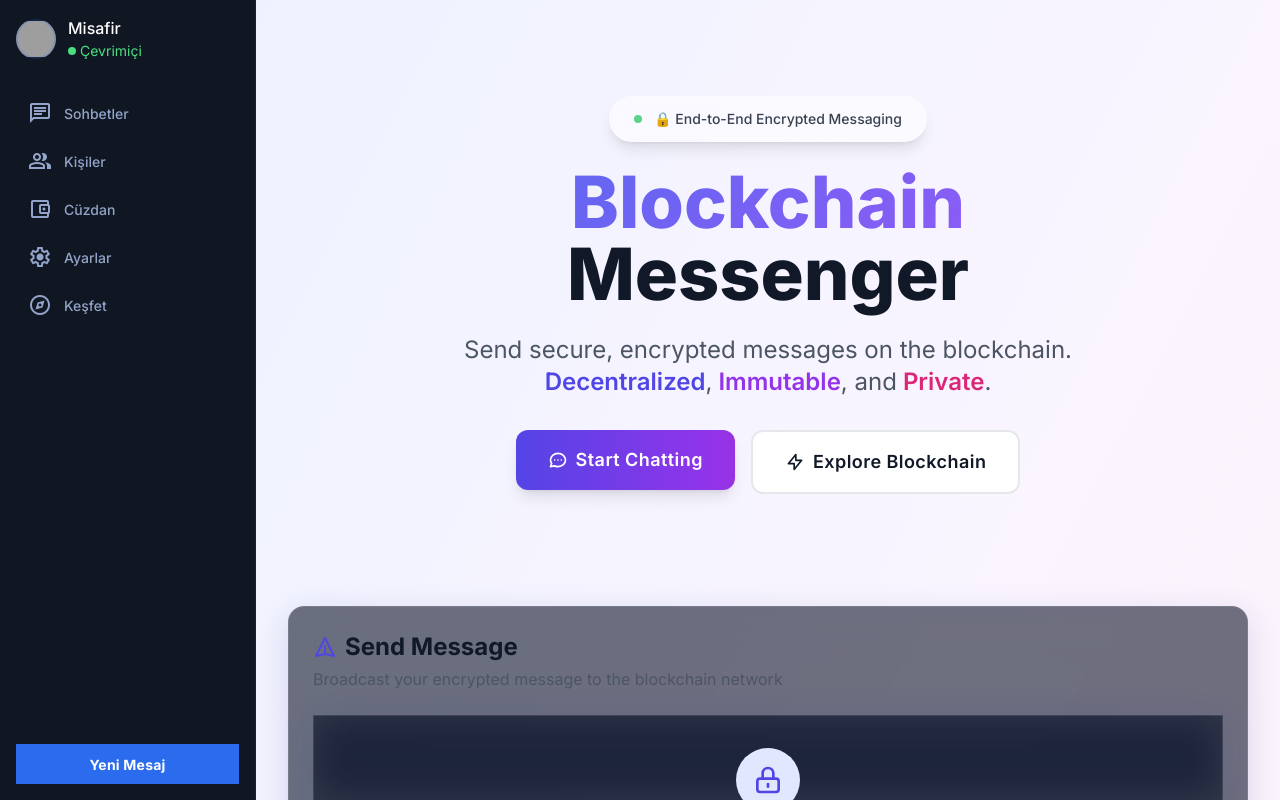
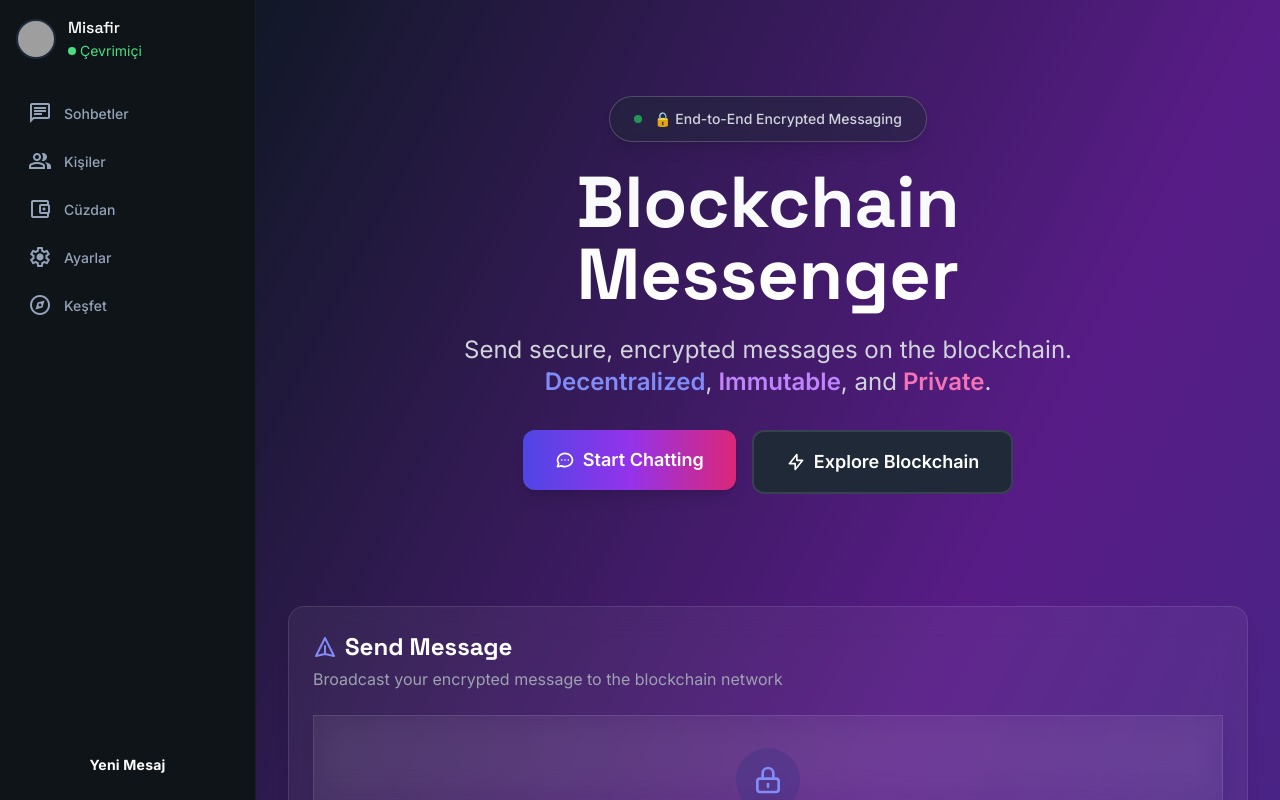
Before and after one commit to LodosLawson/blockchain-messenger, a Next.js app in the folder frontend/: page / in a window 1280 px wide. Built offline with nearby package versions, Linux system fonts and the light colour scheme; no server answers; grey boxes are pictures that could not be loaded.

Commit message:
feat: Modernize design system with enhanced colors, animations, and glassmorphism

```diff
--- a/frontend/src/app/globals.css
+++ b/frontend/src/app/globals.css
@@ -1,358 +1,202 @@
-@import url('https://fonts.googleapis.com/css2?family=Inter:wght@300;400;500;600;700;800;900&display=swap');
+@import url('https://fonts.googleapis.com/css2?family=Inter:wght@300;400;500;600;700;800;900&family=Space+Grotesk:wght@300;400;500;600;700&display=swap');
 
 @tailwind base;
 @tailwind components;
 @tailwind utilities;
 
 @layer base {
-    :root {
-        /* Modern Color Palette */
-        --color-primary: #6366f1;
-        --color-primary-dark: #4f46e5;
-        --color-primary-light: #818cf8;
-
-        --color-secondary: #8b5cf6;
-        --color-accent: #ec4899;
-        --color-success: #10b981;
-        --color-warning: #f59e0b;
-        --color-error: #ef4444;
-
-        /* Backgrounds */
-        --bg-primary: #ffffff;
-        --bg-secondary: #f8fafc;
-        --text-primary: #0f172a;
-        --text-secondary: #64748b;
-
-        /* Shadows */
-        --shadow-sm: 0 1px 2px 0 rgb(0 0 0 / 0.05);
-        --shadow-md: 0 4px 6px -1px rgb(0 0 0 / 0.1);
-        --shadow-lg: 0 10px 15px -3px rgb(0 0 0 / 0.1);
-        --shadow-xl: 0 20px 25px -5px rgb(0 0 0 / 0.1);
-        --shadow-glow: 0 0 20px rgba(99, 102, 241, 0.3);
-
-        /* Transitions */
-        --transition-fast: 150ms cubic-bezier(0.4, 0, 0.2, 1);
-        --transition-base: 300ms cubic-bezier(0.4, 0, 0.2, 1);
-        --transition-slow: 500ms cubic-bezier(0.4, 0, 0.2, 1);
+    * {
+        @apply border-border-dark;
     }
 
-    .dark {
-        --bg-primary: #0f172a;
-        --bg-secondary: #1e293b;
-        --text-primary: #f1f5f9;
-        --text-secondary: #cbd5e1;
-        --shadow-glow: 0 0 30px rgba(139, 92, 246, 0.4);
+    html {
+        @apply scroll-smooth;
+    }
+
+    body {
+        @apply bg-background-darker text-text-primary antialiased;
+        font-family: 'Inter', -apple-system, BlinkMacSystemFont, 'Segoe UI', sans-serif;
+    }
+
+    h1,
+    h2,
+    h3,
+    h4,
+    h5,
+    h6 {
+        @apply font-display;
     }
 }
 
-@layer base {
-    * {
-        @apply border-border;
-    }
-
-    body {
-        @apply bg-background text-foreground;
-        font-family: 'Inter', -apple-system, BlinkMacSystemFont, 'Segoe UI', sans-serif;
-        -webkit-font-smoothing: antialiased;
-        -moz-osx-font-smoothing: grayscale;
-    }
+/* Custom Scrollbar */
+.custom-scrollbar::-webkit-scrollbar {
+    width: 6px;
+    height: 6px;
 }
 
-/* Premium Animations */
-@keyframes fadeInUp {
-    from {
-        opacity: 0;
-        transform: translateY(20px);
-    }
-
-    to {
-        opacity: 1;
-        transform: translateY(0);
-    }
+.custom-scrollbar::-webkit-scrollbar-track {
+    @apply bg-transparent;
 }
 
-@keyframes scaleIn {
-    from {
-        opacity: 0;
-        transform: scale(0.95);
-    }
-
-    to {
-        opacity: 1;
-        transform: scale(1);
-    }
+.custom-scrollbar::-webkit-scrollbar-thumb {
+    @apply bg-white/10 rounded-full hover:bg-white/20 transition-colors;
 }
 
-@keyframes shimmer {
-    0% {
-        background-position: -1000px 0;
-    }
-
-    100% {
-        background-position: 1000px 0;
-    }
+/* Glassmorphism Effects */
+.glass {
+    @apply bg-white/5 backdrop-blur-md border border-white/10;
 }
 
-@keyframes float {
-
-    0%,
-    100% {
-        transform: translateY(0px);
-    }
-
-    50% {
-        transform: translateY(-10px);
-    }
+.glass-strong {
+    @apply bg-white/10 backdrop-blur-xl border border-white/20;
 }
 
-@keyframes pulse-glow {
-
-    0%,
-    100% {
-        box-shadow: 0 0 20px rgba(99, 102, 241, 0.3);
-    }
-
-    50% {
-        box-shadow: 0 0 40px rgba(99, 102, 241, 0.6);
-    }
-}
-
-@keyframes gradient-shift {
-    0% {
-        background-position: 0% 50%;
-    }
-
-    50% {
-        background-position: 100% 50%;
-    }
-
-    100% {
-        background-position: 0% 50%;
-    }
-}
-
-.animate-fade-in-up {
-    animation: fadeInUp 0.6s ease-out;
-}
-
-.animate-scale-in {
-    animation: scaleIn 0.4s ease-out;
-}
-
-.animate-float {
-    animation: float 3s ease-in-out infinite;
-}
-
-.animate-pulse-glow {
-    animation: pulse-glow 2s ease-in-out infinite;
-}
-
-.animate-gradient {
-    background-size: 200% 200%;
-    animation: gradient-shift 3s ease infinite;
-}
-
-/* Premium Glass Effects */
 .glass-premium {
-    background: rgba(255, 255, 255, 0.1);
-    backdrop-filter: blur(20px) saturate(180%);
-    -webkit-backdrop-filter: blur(20px) saturate(180%);
-    border: 1px solid rgba(255, 255, 255, 0.2);
-    box-shadow: 0 8px 32px 0 rgba(31, 38, 135, 0.15);
-    transition: all var(--transition-base);
+    @apply bg-white/5 backdrop-blur-lg border border-white/10 shadow-lg;
+    transition: all 0.3s cubic-bezier(0.4, 0, 0.2, 1);
 }
 
 .glass-premium:hover {
-    background: rgba(255, 255, 255, 0.15);
+    @apply bg-white/10 border-white/20 shadow-xl;
     transform: translateY(-2px);
-    box-shadow: 0 12px 40px 0 rgba(31, 38, 135, 0.25);
 }
 
-.dark .glass-premium {
-    background: rgba(15, 23, 42, 0.6);
-    border: 1px solid rgba(255, 255, 255, 0.1);
+/* Modern Card Styles */
+.card-modern {
+    @apply rounded-2xl bg-surface-dark border border-border-light p-6 transition-all duration-300;
 }
 
-.dark .glass-premium:hover {
-    background: rgba(15, 23, 42, 0.8);
+.card-modern:hover {
+    @apply border-stitch-blue/50 shadow-glow-blue;
+    transform: translateY(-4px);
+}
+
+.card-gradient {
+    @apply rounded-2xl p-6 relative overflow-hidden;
+    background: linear-gradient(135deg, rgba(43, 108, 238, 0.1) 0%, rgba(139, 92, 246, 0.1) 100%);
+    border: 1px solid rgba(43, 108, 238, 0.2);
+}
+
+.card-gradient::before {
+    content: '';
+    @apply absolute inset-0 opacity-0 transition-opacity duration-300;
+    background: linear-gradient(135deg, rgba(43, 108, 238, 0.2) 0%, rgba(139, 92, 246, 0.2) 100%);
+}
+
+.card-gradient:hover::before {
+    @apply opacity-100;
 }
 
 /* Premium Button Styles */
-.btn-premium {
-    position: relative;
-    overflow: hidden;
-    font-weight: 600;
-    letter-spacing: 0.025em;
-    transition: all var(--transition-base);
+.btn-primary {
+    @apply px-6 py-3 rounded-xl font-semibold text-white;
+    @apply bg-gradient-to-r from-stitch-blue to-stitch-purple;
+    @apply hover:shadow-glow-blue transition-all duration-300;
+    @apply active:scale-95;
 }
 
-.btn-premium::before {
-    content: '';
-    position: absolute;
-    top: 0;
-    left: -100%;
-    width: 100%;
-    height: 100%;
-    background: linear-gradient(90deg, transparent, rgba(255, 255, 255, 0.3), transparent);
-    transition: left 0.5s;
+.btn-secondary {
+    @apply px-6 py-3 rounded-xl font-semibold;
+    @apply bg-white/5 hover:bg-white/10 border border-white/10;
+    @apply text-white transition-all duration-300;
 }
 
-.btn-premium:hover::before {
-    left: 100%;
+.btn-ghost {
+    @apply px-6 py-3 rounded-xl font-semibold;
+    @apply text-muted-dark hover:text-white hover:bg-white/5;
+    @apply transition-all duration-300;
 }
 
-.btn-premium:hover {
-    transform: translateY(-2px);
-    box-shadow: var(--shadow-xl);
+/* Input Styles */
+.input-modern {
+    @apply w-full px-4 py-3 rounded-xl;
+    @apply bg-white/5 border border-white/10;
+    @apply text-white placeholder:text-muted-dark;
+    @apply focus:outline-none focus:border-stitch-blue/50 focus:ring-2 focus:ring-stitch-blue/20;
+    @apply transition-all duration-300;
 }
 
-.btn-premium:active {
-    transform: translateY(0);
+.input-modern:focus {
+    @apply bg-white/10;
 }
 
 /* Gradient Text */
-.gradient-text {
-    background: linear-gradient(135deg, #667eea 0%, #764ba2 100%);
-    -webkit-background-clip: text;
-    -webkit-text-fill-color: transparent;
-    background-clip: text;
+.text-gradient {
+    @apply bg-gradient-to-r from-stitch-blue to-stitch-purple bg-clip-text text-transparent;
 }
 
-.gradient-text-primary {
-    background: linear-gradient(135deg, var(--color-primary) 0%, var(--color-secondary) 100%);
-    -webkit-background-clip: text;
-    -webkit-text-fill-color: transparent;
-    background-clip: text;
+.text-gradient-pink {
+    @apply bg-gradient-to-r from-stitch-pink to-stitch-purple bg-clip-text text-transparent;
+}
+
+.text-gradient-cyan {
+    @apply bg-gradient-to-r from-stitch-cyan to-stitch-blue bg-clip-text text-transparent;
+}
+
+/* Badge Styles */
+.badge {
+    @apply inline-flex items-center px-3 py-1 rounded-full text-xs font-semibold;
+}
+
+.badge-primary {
+    @apply bg-stitch-blue/20 text-stitch-blue border border-stitch-blue/30;
+}
+
+.badge-success {
+    @apply bg-accent-green/20 text-accent-green border border-accent-green/30;
+}
+
+.badge-warning {
+    @apply bg-accent-yellow/20 text-accent-yellow border border-accent-yellow/30;
+}
+
+.badge-error {
+    @apply bg-accent-red/20 text-accent-red border border-accent-red/30;
+}
+
+/* Divider */
+.divider {
+    @apply h-px bg-gradient-to-r from-transparent via-white/10 to-transparent;
+}
+
+/* Focus Ring */
+.focus-ring {
+    @apply focus:outline-none focus:ring-2 focus:ring-stitch-blue/50 focus:ring-offset-2 focus:ring-offset-background-dark;
 }
 
 /* Hover Effects */
 .hover-lift {
-    transition: transform var(--transition-base);
-}
-
-.hover-lift:hover {
-    transform: translateY(-4px);
+    @apply transition-transform duration-300 hover:-translate-y-1;
 }
 
 .hover-scale {
-    transition: transform var(--transition-base);
-}
-
-.hover-scale:hover {
-    transform: scale(1.05);
+    @apply transition-transform duration-300 hover:scale-105;
 }
 
 .hover-glow {
-    transition: box-shadow var(--transition-base);
-}
-
-.hover-glow:hover {
-    box-shadow: var(--shadow-glow);
+    @apply transition-shadow duration-300 hover:shadow-glow-blue;
 }
 
 /* Loading Skeleton */
 .skeleton {
-    background: linear-gradient(90deg, #f0f0f0 25%, #e0e0e0 50%, #f0f0f0 75%);
+    @apply bg-white/5 animate-shimmer;
+    background-image: linear-gradient(90deg,
+            rgba(255, 255, 255, 0.05) 0%,
+            rgba(255, 255, 255, 0.1) 50%,
+            rgba(255, 255, 255, 0.05) 100%);
     background-size: 200% 100%;
-    animation: shimmer 1.5s infinite;
-}
-
-.dark .skeleton {
-    background: linear-gradient(90deg, #1e293b 25%, #334155 50%, #1e293b 75%);
-    background-size: 200% 100%;
-}
-
-/* Premium Card */
-.card-premium {
-    @apply rounded-2xl p-6 transition-all duration-300;
-    background: rgba(255, 255, 255, 0.8);
-    backdrop-filter: blur(10px);
-    border: 1px solid rgba(255, 255, 255, 0.3);
-    box-shadow: 0 4px 6px rgba(0, 0, 0, 0.05);
-}
-
-.card-premium:hover {
-    transform: translateY(-4px);
-    box-shadow: 0 12px 24px rgba(0, 0, 0, 0.1);
-}
-
-.dark .card-premium {
-    background: rgba(30, 41, 59, 0.8);
-    border: 1px solid rgba(255, 255, 255, 0.1);
-}
-
-/* Premium Input */
-.input-premium {
-    @apply w-full px-4 py-3 rounded-xl border-2 border-gray-200 dark:border-gray-700;
-    @apply bg-white dark:bg-gray-800 text-gray-900 dark:text-gray-100;
-    @apply focus:border-indigo-500 focus:ring-4 focus:ring-indigo-500/20;
-    @apply transition-all duration-300;
-    font-family: 'Inter', sans-serif;
-}
-
-.input-premium:focus {
-    outline: none;
-    transform: translateY(-1px);
-}
-
-/* Gradient Backgrounds */
-.bg-gradient-primary {
-    background: linear-gradient(135deg, #667eea 0%, #764ba2 100%);
-}
-
-.bg-gradient-secondary {
-    background: linear-gradient(135deg, #f093fb 0%, #f5576c 100%);
-}
-
-.bg-gradient-success {
-    background: linear-gradient(135deg, #4facfe 0%, #00f2fe 100%);
-}
-
-.bg-gradient-warm {
-    background: linear-gradient(135deg, #fa709a 0%, #fee140 100%);
-}
-
-/* Scrollbar Styling */
-::-webkit-scrollbar {
-    width: 8px;
-    height: 8px;
-}
-
-::-webkit-scrollbar-track {
-    background: rgba(0, 0, 0, 0.05);
-    border-radius: 10px;
-}
-
-::-webkit-scrollbar-thumb {
-    background: rgba(99, 102, 241, 0.5);
-    border-radius: 10px;
-}
-
-::-webkit-scrollbar-thumb:hover {
-    background: rgba(99, 102, 241, 0.7);
-}
-
-.dark ::-webkit-scrollbar-track {
-    background: rgba(255, 255, 255, 0.05);
-}
-
-.dark ::-webkit-scrollbar-thumb {
-    background: rgba(139, 92, 246, 0.5);
-}
-
-.dark ::-webkit-scrollbar-thumb:hover {
-    background: rgba(139, 92, 246, 0.7);
 }
 
 /* Mobile Optimizations */
 @media (max-width: 640px) {
-    .btn-premium {
-        min-height: 44px;
-        min-width: 44px;
+
+    .btn-primary,
+    .btn-secondary,
+    .btn-ghost {
+        @apply min-h-[44px] min-w-[44px];
     }
 
-    .input-premium {
-        font-size: 16px;
-        /* Prevents zoom on iOS */
+    .input-modern {
+        @apply text-base;
     }
 }
--- a/frontend/tailwind.config.ts
+++ b/frontend/tailwind.config.ts
@@ -6,64 +6,98 @@ const config: Config = {
         "./src/components/**/*.{js,ts,jsx,tsx,mdx}",
         "./src/app/**/*.{js,ts,jsx,tsx,mdx}",
     ],
-    darkMode: 'media', // or 'class'
+    darkMode: 'class',
     theme: {
         extend: {
             fontFamily: {
-                sans: ["var(--font-inter)", "sans-serif"],
-                display: ["var(--font-space-grotesk)", "sans-serif"],
+                sans: ["var(--font-inter)", "Inter", "sans-serif"],
+                display: ["var(--font-space-grotesk)", "Space Grotesk", "sans-serif"],
             },
             colors: {
-                border: "hsl(var(--border))",
-                input: "hsl(var(--input))",
-                ring: "hsl(var(--ring))",
-                background: "hsl(var(--background))",
-                foreground: "hsl(var(--foreground))",
-                primary: {
-                    DEFAULT: "hsl(var(--primary))",
-                    foreground: "hsl(var(--primary-foreground))",
+                // Modern Stitch Design System
+                'stitch-blue': '#2b6cee',
+                'stitch-purple': '#8b5cf6',
+                'stitch-pink': '#ec4899',
+                'stitch-cyan': '#06b6d4',
+
+                // Backgrounds
+                'background-dark': '#0a0e1a',
+                'background-darker': '#050810',
+                'surface-dark': '#111827',
+                'sidebar-bg': '#0f1419',
+
+                // Text
+                'muted-dark': '#94a3b8',
+                'text-primary': '#f8fafc',
+                'text-secondary': '#cbd5e1',
+
+                // Borders
+                'border-dark': '#1e293b',
+                'border-light': '#334155',
+
+                // Accents
+                'accent-blue': '#3b82f6',
+                'accent-purple': '#a78bfa',
+                'accent-green': '#10b981',
+                'accent-red': '#ef4444',
+                'accent-yellow': '#f59e0b',
+            },
+            backgroundImage: {
+                'gradient-radial': 'radial-gradient(var(--tw-gradient-stops))',
+                'gradient-conic': 'conic-gradient(from 180deg at 50% 50%, var(--tw-gradient-stops))',
+                'gradient-mesh': 'linear-gradient(135deg, #667eea 0%, #764ba2 100%)',
+                'gradient-sunset': 'linear-gradient(135deg, #fa709a 0%, #fee140 100%)',
+                'gradient-ocean': 'linear-gradient(135deg, #4facfe 0%, #00f2fe 100%)',
+                'gradient-forest': 'linear-gradient(135deg, #0ba360 0%, #3cba92 100%)',
+            },
+            boxShadow: {
+                'glow-blue': '0 0 20px rgba(43, 108, 238, 0.4)',
+                'glow-purple': '0 0 20px rgba(139, 92, 246, 0.4)',
+                'glow-pink': '0 0 20px rgba(236, 72, 153, 0.4)',
+                'inner-glow': 'inset 0 0 20px rgba(255, 255, 255, 0.05)',
+                'neumorphic': '12px 12px 24px #0a0e1a, -12px -12px 24px #1a1e2a',
+            },
+            animation: {
+                'fade-in': 'fadeIn 0.5s ease-out',
+                'slide-up': 'slideUp 0.5s ease-out',
+                'slide-down': 'slideDown 0.5s ease-out',
+                'scale-in': 'scaleIn 0.3s ease-out',
+                'shimmer': 'shimmer 2s linear infinite',
+                'float': 'float 3s ease-in-out infinite',
+                'glow': 'glow 2s ease-in-out infinite',
+            },
+            keyframes: {
+                fadeIn: {
+                    '0%': { opacity: '0' },
+                    '100%': { opacity: '1' },
                 },
-                secondary: {
-                    DEFAULT: "hsl(var(--secondary))",
-                    foreground: "hsl(var(--secondary-foreground))",
+                slideUp: {
+                    '0%': { transform: 'translateY(20px)', opacity: '0' },
+                    '100%': { transform: 'translateY(0)', opacity: '1' },
                 },
-                destructive: {
-                    DEFAULT: "hsl(var(--destructive))",
-                    foreground: "hsl(var(--destructive-foreground))",
+                slideDown: {
+                    '0%': { transform: 'translateY(-20px)', opacity: '0' },
+                    '100%': { transform: 'translateY(0)', opacity: '1' },
                 },
-                muted: {
-                    DEFAULT: "hsl(var(--muted))",
-                    foreground: "hsl(var(--muted-foreground))",
+                scaleIn: {
+                    '0%': { transform: 'scale(0.95)', opacity: '0' },
+                    '100%': { transform: 'scale(1)', opacity: '1' },
                 },
-                accent: {
-                    DEFAULT: "hsl(var(--accent))",
-                    foreground: "hsl(var(--accent-foreground))",
+                shimmer: {
+                    '0%': { backgroundPosition: '-1000px 0' },
+                    '100%': { backgroundPosition: '1000px 0' },
                 },
-                popover: {
-                    DEFAULT: "hsl(var(--popover))",
-                    foreground: "hsl(var(--popover-foreground))",
+                float: {
+                    '0%, 100%': { transform: 'translateY(0px)' },
+                    '50%': { transform: 'translateY(-10px)' },
                 },
-                card: {
-                    DEFAULT: "hsl(var(--card))",
-                    foreground: "hsl(var(--card-foreground))",
+                glow: {
+                    '0%, 100%': { boxShadow: '0 0 20px rgba(43, 108, 238, 0.3)' },
+                    '50%': { boxShadow: '0 0 40px rgba(43, 108, 238, 0.6)' },
                 },
-                // Stitch Design System Colors
-                "stitch-primary": "#2b6cee",
-                "background-light": "#f6f6f8",
-                "background-dark": "#101622",
-                "surface-dark": "#161d2b",
-                "stitch-surface-darker": "#111722",
-                "sidebar-bg": "#111722",
-                "surface-light": "#ffffff",
-                "muted-dark": "#92a4c9",
-                "muted-light": "#64748b",
-                "border-dark": "#232f48",
-                "border-light": "#e2e8f0",
             },
-            borderRadius: {
-                lg: "var(--radius)",
-                md: "calc(var(--radius) - 2px)",
-                sm: "calc(var(--radius) - 4px)",
+            backdropBlur: {
+                xs: '2px',
             },
         },
     },
```
